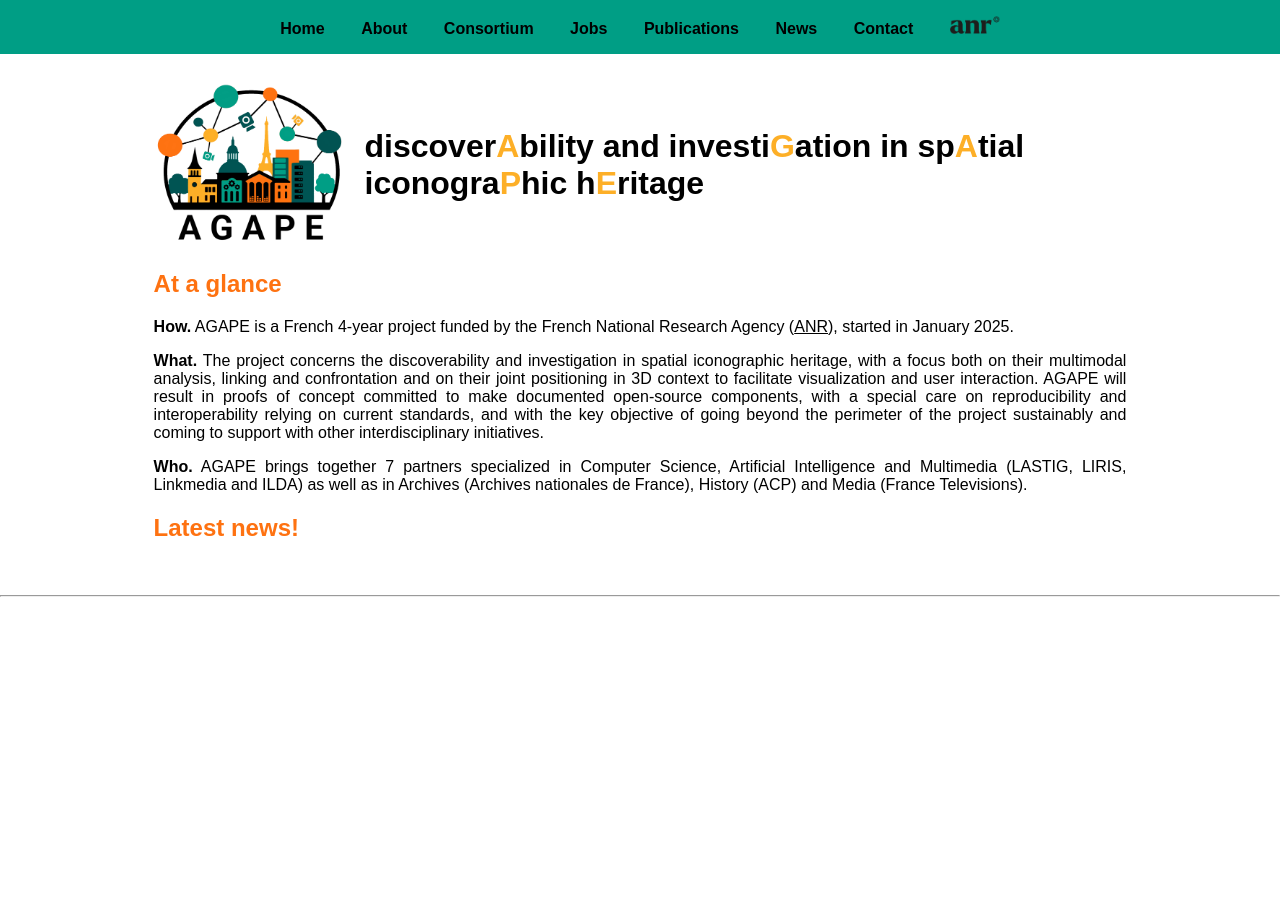
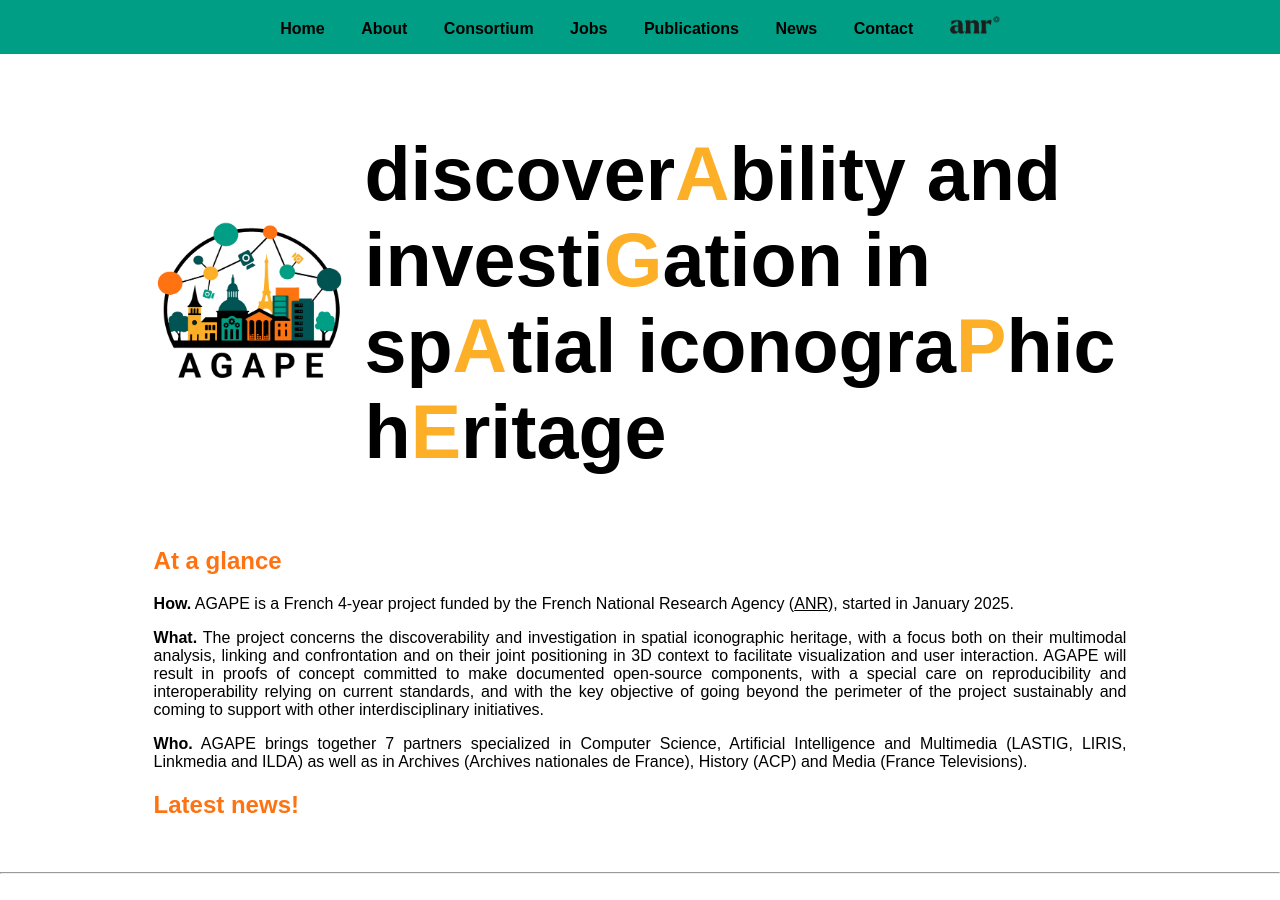
Before and after one commit to AGAPE-ANR/agape-anr.github.io, a Jekyll site: the page built from index.md, in a window 1280 px wide. Built offline with Jekyll 4.4.1, drawn with Linux system fonts in a browser that asks for light colours.

Commit message:
Update style.css

```diff
--- a/assets/css/style.css
+++ b/assets/css/style.css
@@ -7,6 +7,10 @@ body {
 header {
   background-color: #009e85;
   padding: 1em 0;
+}
+
+h1 {
+ font-size: 5.9vw;
 }
 
 h2 {
```
